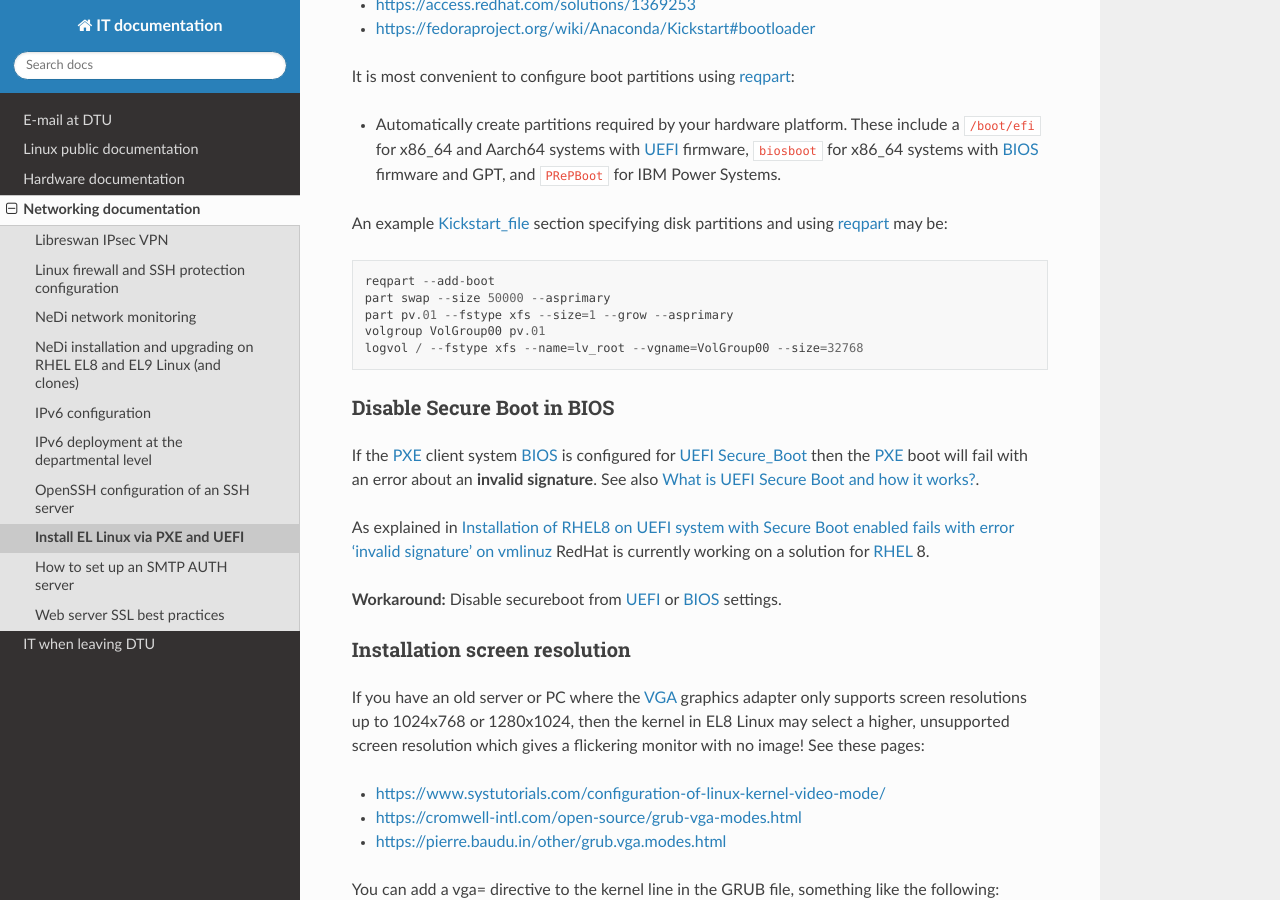
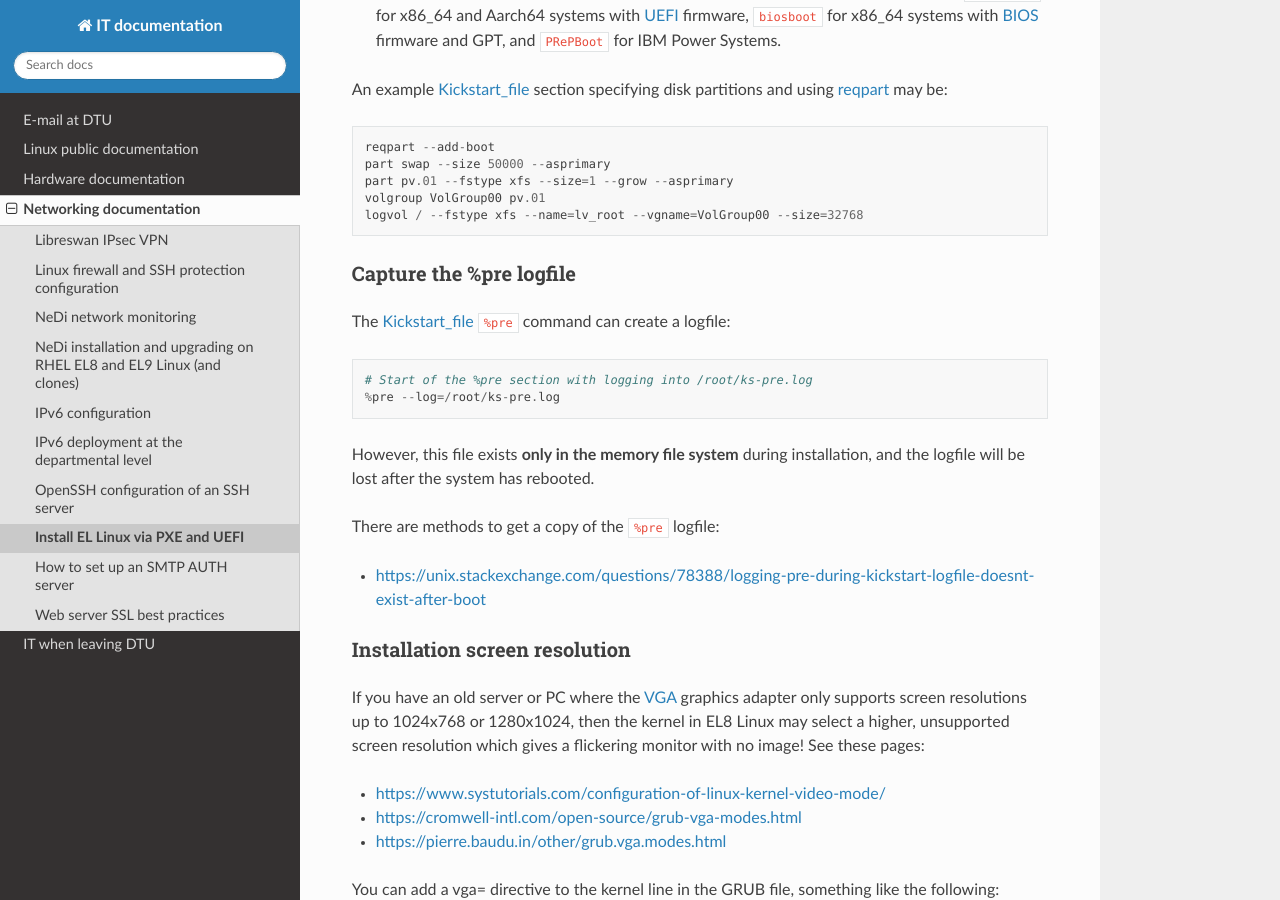
Before and after one commit to OleHolmNielsen/ITwiki, a Sphinx documentation site: the page built from docs/PXE_and_UEFI.rst, in a window 1280 px wide and 900 px high, scrolled down 13403 px. Built offline with Sphinx 7.4.7 and the Read the Docs theme 3.1.0, drawn with Linux system fonts in a browser that asks for light colours; some of the changed text lies outside the part shown.

Commit message:
Moved sections

```diff
--- a/docs/PXE_and_UEFI.rst
+++ b/docs/PXE_and_UEFI.rst
@@ -440,6 +440,20 @@ See a general description from the Fedora page:
 
 A Kickstart_ installation can be made using :ref:`PXE-booting` or PXE_and_UEFI_ network booting.
 
+Disable Secure Boot in BIOS
+---------------------------
+
+If the PXE_ client system BIOS_ is configured for UEFI_ Secure_Boot_
+then the PXE_ boot will fail with an error about an **invalid signature**.
+See also `What is UEFI Secure Boot and how it works? <https://access.redhat.com/articles/5254641>`_.
+
+As explained in `Installation of RHEL8 on UEFI system with Secure Boot enabled fails with error 'invalid signature' on vmlinuz <https://access.redhat.com/solutions/3771941>`_
+RedHat is currently working on a solution for RHEL_ 8.
+
+**Workaround:** Disable secureboot from UEFI_ or BIOS_ settings.
+
+.. _Secure_Boot: https://en.wikipedia.org/wiki/Unified_Extensible_Firmware_Interface#SECURE-BOOT
+
 Automated Kickstart installation
 -----------------------------------
 
@@ -497,7 +511,7 @@ A Legacy PXE_ BIOS_ boot file ``/tftpboot/pxelinux.cfg/default`` example using t
 Bootloader command
 ------------------
 
-The bootloader_ command (required) specifies how the bootloader_ should be installed.
+The Kickstart_file_ bootloader_ command (required) specifies how the bootloader_ should be installed.
 
 You should always use a password to protect your bootloader_.
 An unprotected bootloader_ can allow a potential attacker to modify the system’s boot options and gain unauthorized access to the system:
@@ -526,23 +540,8 @@ For more information, see the bootloader_ page.
 
 .. _bootloader: https://pykickstart.readthedocs.io/en/latest/kickstart-docs.html#bootloader
 
-Capture the %pre logfile
-------------------------
-
-The ``%pre`` command can create a logfile::
-
-  # Start of the %pre section with logging into /root/ks-pre.log
-  %pre --log=/root/ks-pre.log
-
-However, this file exists **only in the memory file system** during installation,
-and the logfile will be lost after the system has rebooted.
-
-There are methods to get a copy of the ``%pre`` logfile:
-
-* https://unix.stackexchange.com/questions/78388/logging-pre-during-kickstart-logfile-doesnt-exist-after-boot
-
-Boot disk device selection
---------------------------
+Automatic boot disk device selection
+---------------------------------------
 
 The server or PC computer may have multiple disk devices, and each device may have different bus interfaces to the system such as NVME_ or SATA_.
 
@@ -642,19 +641,20 @@ An example Kickstart_file_ section specifying disk partitions and using reqpart_
 
 .. _reqpart: https://pykickstart.readthedocs.io/en/latest/kickstart-docs.html#reqpart
 
-Disable Secure Boot in BIOS
----------------------------
+Capture the %pre logfile
+------------------------
 
-If the PXE_ client system BIOS_ is configured for UEFI_ Secure_Boot_
-then the PXE_ boot will fail with an error about an **invalid signature**.
-See also `What is UEFI Secure Boot and how it works? <https://access.redhat.com/articles/5254641>`_.
+The Kickstart_file_ ``%pre`` command can create a logfile::
 
-As explained in `Installation of RHEL8 on UEFI system with Secure Boot enabled fails with error 'invalid signature' on vmlinuz <https://access.redhat.com/solutions/3771941>`_
-RedHat is currently working on a solution for RHEL_ 8.
+  # Start of the %pre section with logging into /root/ks-pre.log
+  %pre --log=/root/ks-pre.log
 
-**Workaround:** Disable secureboot from UEFI_ or BIOS_ settings.
+However, this file exists **only in the memory file system** during installation,
+and the logfile will be lost after the system has rebooted.
 
-.. _Secure_Boot: https://en.wikipedia.org/wiki/Unified_Extensible_Firmware_Interface#SECURE-BOOT
+There are methods to get a copy of the ``%pre`` logfile:
+
+* https://unix.stackexchange.com/questions/78388/logging-pre-during-kickstart-logfile-doesnt-exist-after-boot
 
 Installation screen resolution
 ------------------------------
```
